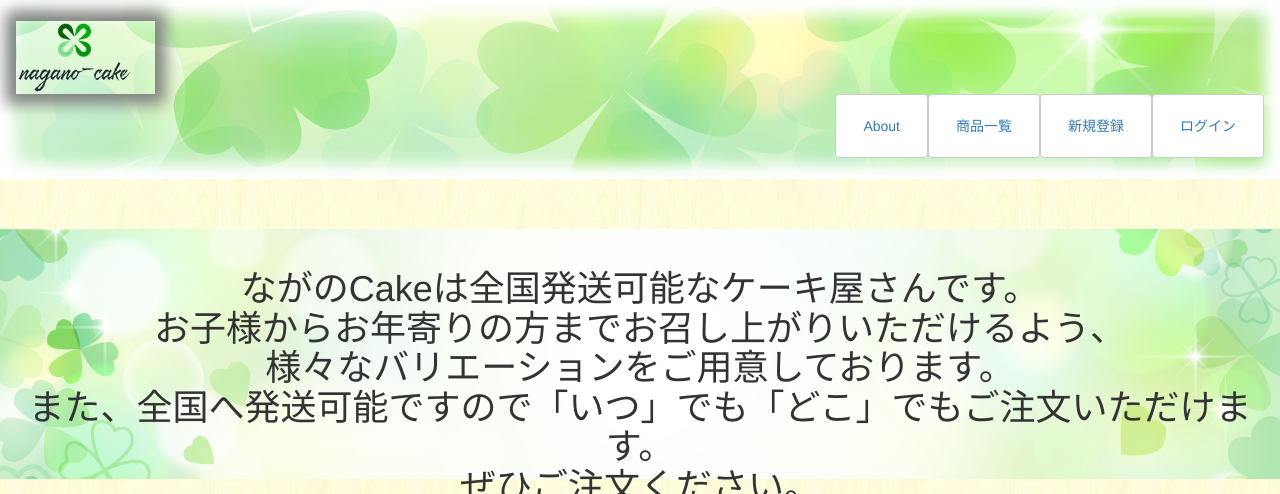
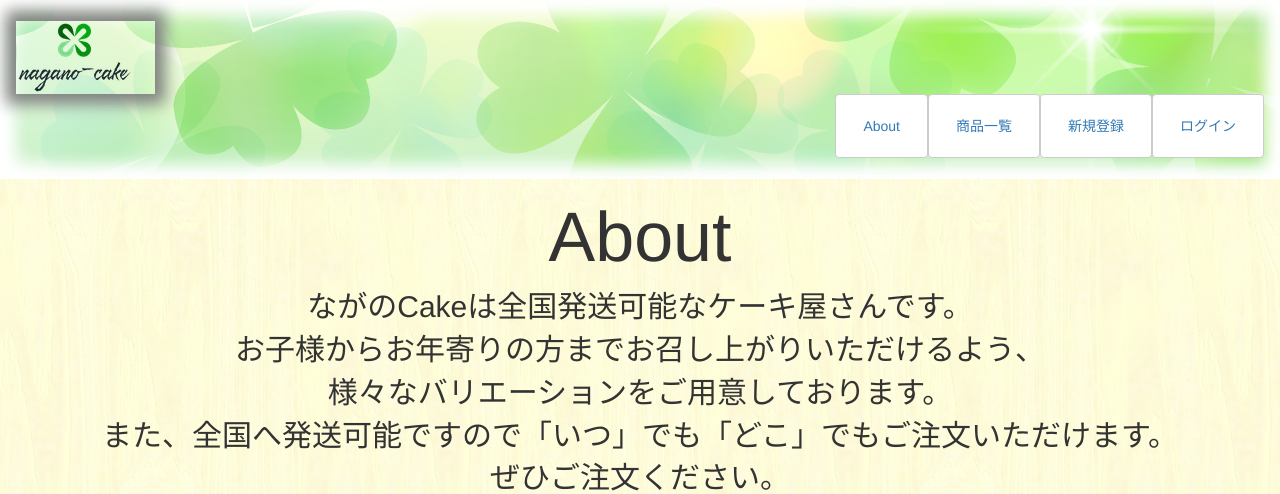
Before and after one commit to covid5/nagano-cake, a Rails app: page /members/about in a window 1280 px wide. Shown: the top 494 px of the page. Run offline with Rails 7, Linux system fonts and the light colour scheme; style sheets or scripts are compiled from the project's sources; parts of the project's set-up code (start-up, migrations or seed data) failed here and were passed over; some libraries are stand-ins or nearby versions.

Commit message:
css修正

```diff
--- a/app/assets/stylesheets/application.scss
+++ b/app/assets/stylesheets/application.scss
@@ -14,12 +14,16 @@
  *= require_self
  */
 
+html {
+  position:relative;
+  min-height: 100%;
+}
+
 header {
 	color:black;
   background-image: url(img/forest.png);
   background-position: bottom center;
   box-shadow: inset 0 0 15px 15px white;
-
 }
 
 header .navbar-left {
@@ -31,6 +35,17 @@ header .navbar-left {
   box-shadow: 0 0 15px 10px grey;
 }
 
+.about {
+  text-align: center;
+}
+
+.about-title {
+  font-size: 70px;
+}
+
+.about-text {
+  font-size: 30px;
+}
 
 footer {
   background-image: url(img/forest.png);
@@ -38,8 +53,9 @@ footer {
   background-position: bottom center;
   border-top: ridge 5px #330099;
   width: 100%;
+  height: 50px;
   text-align: center;
-  position: absolute;
+  position: fixed;
   bottom: 0;
 }
 
@@ -49,6 +65,7 @@ footer {
 
 body {
   background-image: url(img/light-veneer.png);
+  padding-bottom: 50px;
 }
 
 .main-visual-content {
--- a/app/controllers/members_controller.rb
+++ b/app/controllers/members_controller.rb
@@ -15,7 +15,7 @@ class MembersController < ApplicationController
 	def update
 	    @member = current_member
 	    if @member.update(member_params)
-	      redirect_to members_path(@member), success: 'お客様情報が更新されました！'
+	      redirect_to member_path(@member), success: 'お客様情報が更新されました！'
 	    else
 	      flash[:danger] = 'お客様の情報を更新出来ませんでした。空欄の箇所はありませんか？'
 	      render :edit
--- a/app/views/members/about.html.erb
+++ b/app/views/members/about.html.erb
@@ -1,19 +1,11 @@
-<h1><div class="main-visual">
-  <div class="main-visual-content">
-    <p class="main-visual-text">
+<div class="about">
+<h1 class="about-title">About</h1>
+    <p class="about-text">
       ながのCakeは全国発送可能なケーキ屋さんです。<br>
 	  お子様からお年寄りの方までお召し上がりいただけるよう、<br>
 	  様々なバリエーションをご用意しております。<br>
 	  また、全国へ発送可能ですので「いつ」でも「どこ」でもご注文いただけます。<br>
 	  ぜひご注文ください。<br>
-	  <div id="header">
-    <div class="nav-left">
-        <div id="head-logo">
-			<a href="/"><img src="/assets/logo_001.png" alt="Logo 001" />
-			</a>
-        </div>
-    </div>
+  </p>
+  <%= image_tag 'logo_002.jpg', size: '400x200' %>
 </div>
-    </p>
-  </div>
-</div>
--- a/app/views/members/edit.html.erb
+++ b/app/views/members/edit.html.erb
@@ -71,7 +71,7 @@
                     </div>
                         <div class="form-group row">
                           <div class="col-lg-4 offset-lg-8">
-                            <%= f.submit '編集内容を保存する', class:'btn btn-danger' %>
+                            <%= f.submit '編集内容を保存する', class:'btn btn-primary' %>
                             <%= link_to '退会する', members_withdraw_path, class:'btn btn-danger'  %>
                           </div>
                         </div>
--- a/config/initializers/devise.rb
+++ b/config/initializers/devise.rb
@@ -244,7 +244,7 @@ Devise.setup do |config|
   # Turn scoped views on. Before rendering "sessions/new", it will first check for
   # "users/sessions/new". It's turned off by default because it's slower if you
   # are using only default views.
-  # config.scoped_views = false
+   config.scoped_views = true
 
   # Configure the default scope given to Warden. By default it's the first
   # devise role declared in your routes (usually :user).
@@ -307,5 +307,5 @@ Devise.setup do |config|
 
   # When set to false, does not sign a user in automatically after their password is
   # changed. Defaults to true, so a user is signed in automatically after changing a password.
-  # config.sign_in_after_change_password = true
+  config.sign_in_after_change_password = true
 end
```
Also changed, not shown: app/views/admins/sessions/new.html 2.erb (deleted, +0 -27 lines), app/views/members/show.html.erb (+4 -4 lines), app/views/members/top.html.erb (+24 -0 lines), config/routes.rb (line endings or trailing spaces).
